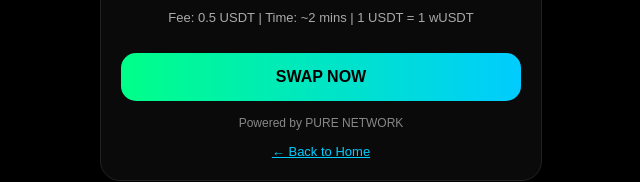
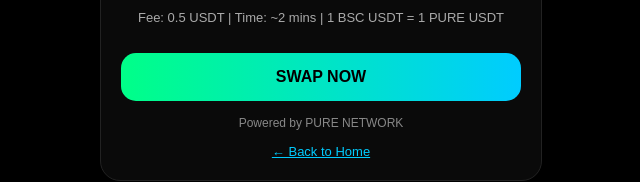
Before and after one commit to coin2biz/pure-website, a plain HTML site: page bridge.html in a window 1280 px wide. Shown: the part 331-513 px from the top of the page, 319-959 px from the left. Drawn offline with Linux system fonts and the light colour scheme.

Commit message:
Update fee description in bridge.html

```diff
--- a/bridge.html
+++ b/bridge.html
@@ -32,7 +32,7 @@ body{background:#000;margin:0;padding:15px;font-family:sans-serif}
 <b>PURE USDT ▼</b>
 </div>
 
-<p style="font-size:13px;color:#aaa">Fee: 0.5 USDT | Time: ~2 mins | 1 USDT = 1 wUSDT</p>
+<p style="font-size:13px;color:#aaa">Fee: 0.5 USDT | Time: ~2 mins | 1 BSC USDT = 1 PURE USDT</p>
 
 <button class="btn" onclick="alert('Testing Mode! Swap Coming Soon on PURE NETWORK')">SWAP NOW</button>
 
```
